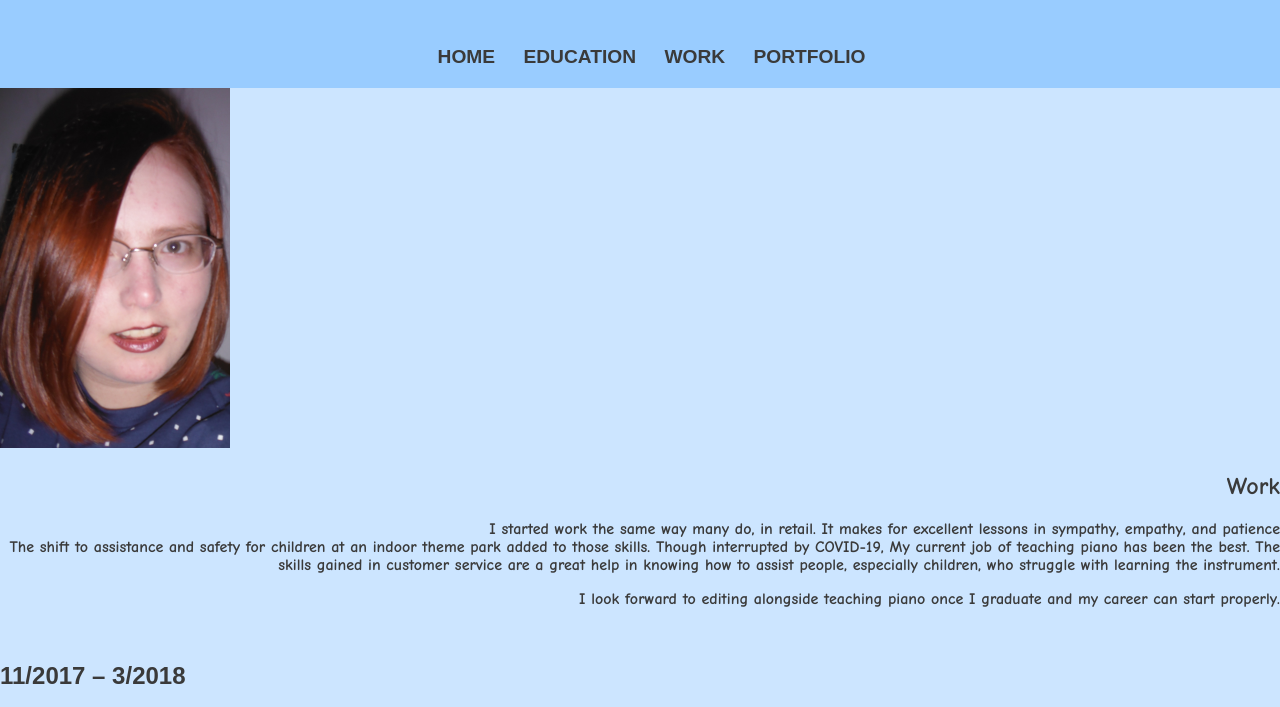
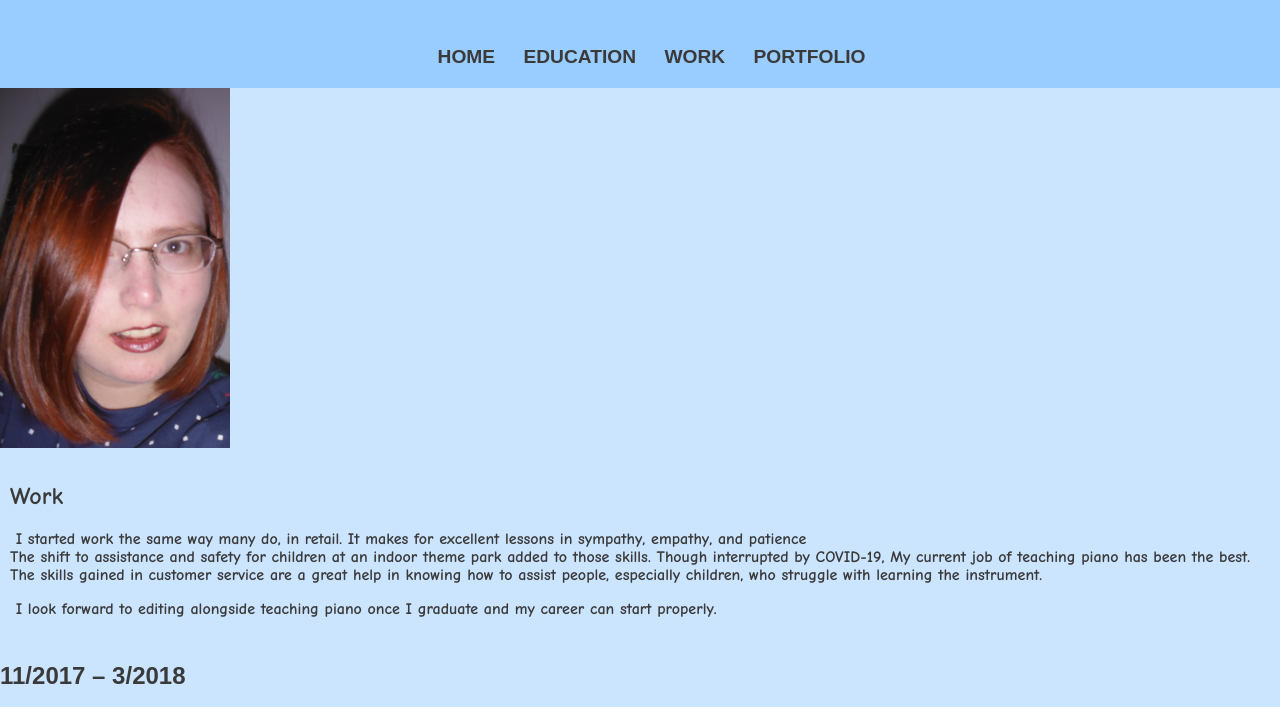
Before and after one commit to klynner/practicesite1, a plain HTML site: page KLynner Work.html in a window 1280 px wide. Shown: the part 93-800 px from the top of the page. Drawn offline with Linux system fonts and the light colour scheme.

Commit message:
Update style.css

```diff
--- a/style.css
+++ b/style.css
@@ -103,7 +103,8 @@ aside {
 	background-color: rgb(204, 229, 255);
 color: rgb(58, 58, 58);
 font-family: "Comic Sans MS", cursive, sans-serif;
-	text-align: Right;
+	float: right;
+	margin: 10px;
 
 }
 html #footer {
```
